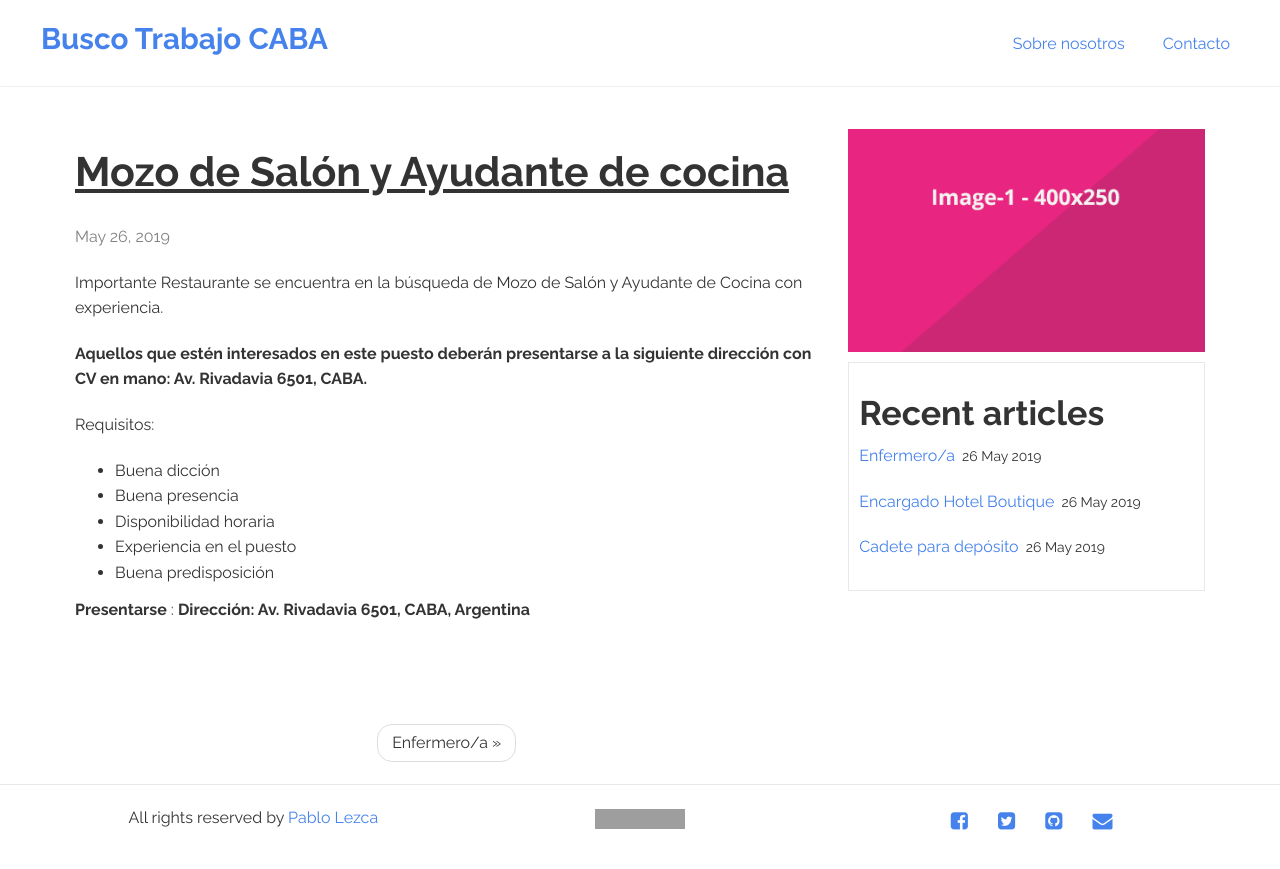
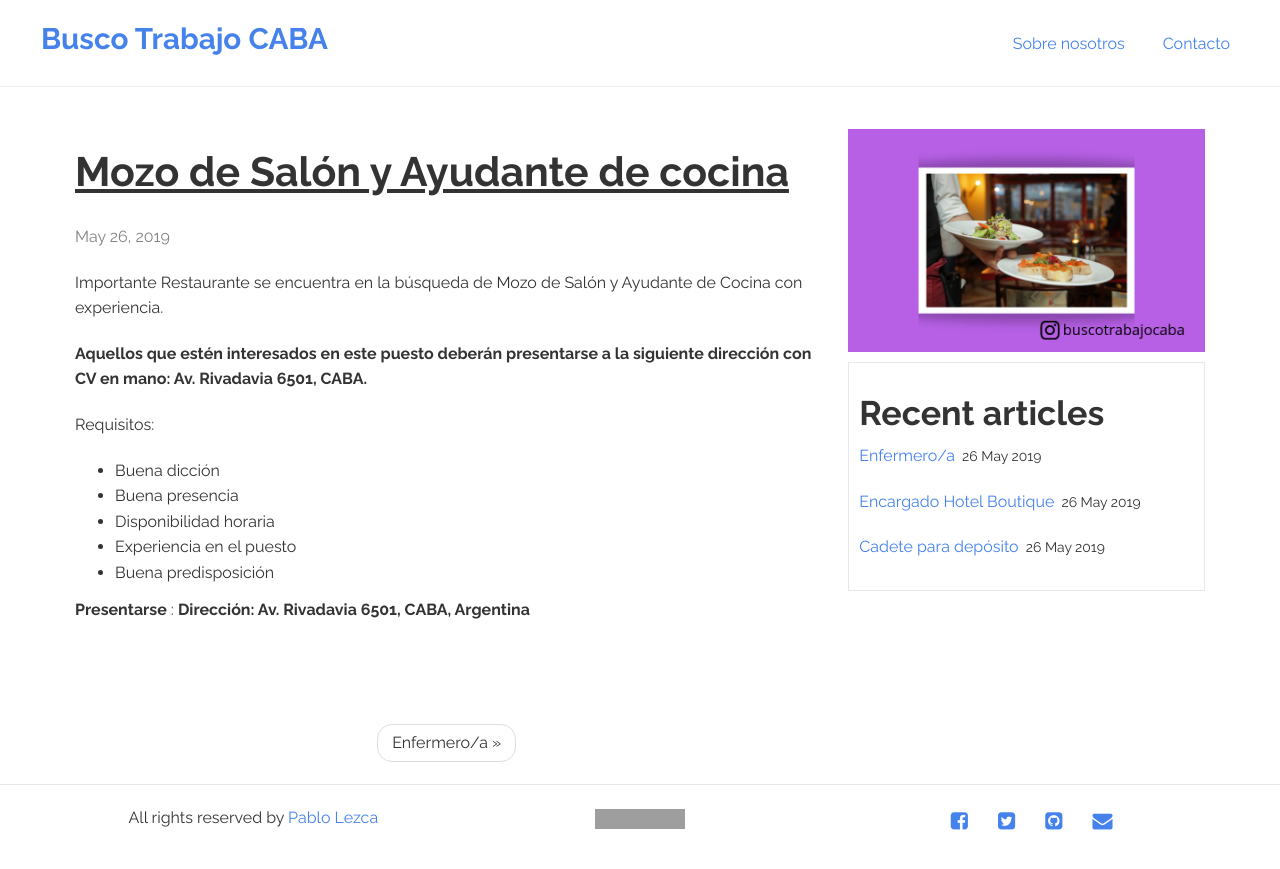
Before and after one commit to Lucas68747/buscotrabajoargentina.github.io, a Jekyll site: the page built from _posts/2019-05-26-personalgastronomico.md, in a window 1280 px wide. Shown: the top 869 px of the page. Built offline with Jekyll 4.4.1, drawn with Linux system fonts in a browser that asks for light colours; grey boxes are pictures that could not be loaded.

Commit message:
Update 2019-05-26-personalgastronomico.md

```diff
--- a/_posts/2019-05-26-personalgastronomico.md
+++ b/_posts/2019-05-26-personalgastronomico.md
@@ -2,7 +2,7 @@
 layout: post
 title:  "Mozo de Salón y Ayudante de cocina"
 categories: hotel
-img: image-1.png
+img: mozo.png
 ---
 
 Importante Restaurante se encuentra en la búsqueda de Mozo de Salón y Ayudante de Cocina con experiencia.
```
